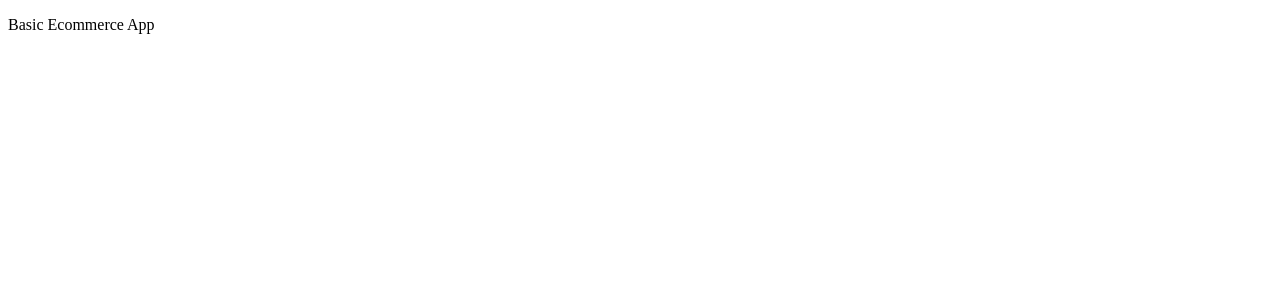
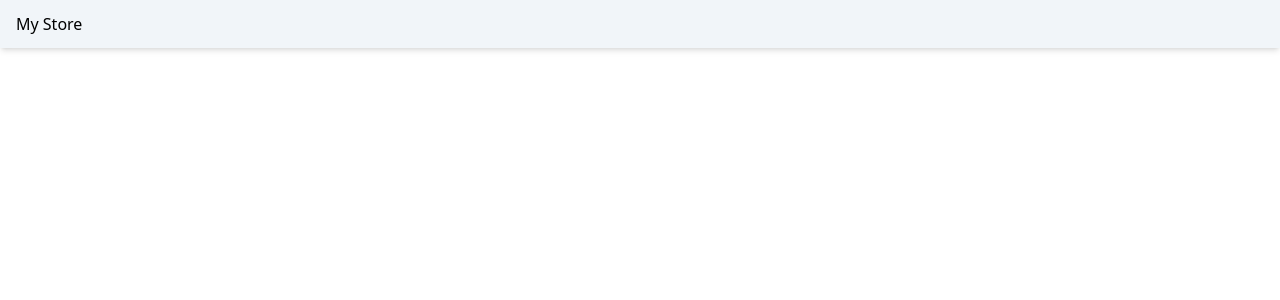
Before and after one commit to Chabsy123/basic-e-commerce-app, an Angular app: page / in a window 1280 px wide. Shown: the top 300 px of the page. Built offline with nearby package versions, Linux system fonts and the light colour scheme.

Commit message:
Basic Style with Tailwind CSS

```diff
--- a/package.json
+++ b/package.json
@@ -25,13 +25,17 @@
     "@angular-devkit/build-angular": "^19.2.9",
     "@angular/cli": "^19.2.9",
     "@angular/compiler-cli": "^19.2.0",
+    "@tailwindcss/postcss": "^4.1.11",
     "@types/jasmine": "~5.1.0",
+    "autoprefixer": "^10.4.21",
     "jasmine-core": "~5.6.0",
     "karma": "~6.4.0",
     "karma-chrome-launcher": "~3.2.0",
     "karma-coverage": "~2.2.0",
     "karma-jasmine": "~5.1.0",
     "karma-jasmine-html-reporter": "~2.1.0",
+    "postcss": "^8.5.6",
+    "tailwindcss": "^3.4.3",
     "typescript": "~5.7.2"
   }
 }
--- /dev/null
+++ b/postcss.config.js
@@ -0,0 +1,6 @@
+module.exports = {
+  plugins: {
+    tailwindcss: {},
+    autoprefixer: {},
+  }
+}
--- a/src/app/components/header/header.component.ts
+++ b/src/app/components/header/header.component.ts
@@ -3,14 +3,15 @@
 @Component({
   selector: 'app-header',
   imports: [],
-  template: `<p>{{ title() }}</p> `,
+  // encapsulate styles which cannot be used outside the component
+  template: `<div class="bg-slate-100 px-4 py-3 shadow-md"><span>My Store</span></div> `,
     //  changing the content here will also update the header in the UI
   styles: `
 
   `,
 })
 export class HeaderComponent {
-  title = signal('Basic Ecommerce App');
+
   // signals are better for dynamic data and when calling call like a function
   // we can use interpolation here to display the title but its better to use signal in todays code cause its highly reactive keeping track of where its used.
   // you can declare signal
--- a/src/styles.scss
+++ b/src/styles.scss
@@ -1 +1,6 @@
 /* You can add global styles to this file, and also import other style files */
+// and the global styles are reusable in all the components
+
+@tailwind base;
+@tailwind components;
+@tailwind utilities;
--- /dev/null
+++ b/tailwind.config.js
@@ -0,0 +1,10 @@
+/** @type {import('tailwindcss').Config} */
+module.exports = {
+  content: [
+    "./src/**/*.{html,ts}",
+  ],
+  theme: {
+    extend: {},
+  },
+  plugins: [],
+}
```
Also changed, not shown: 1 other file (tests, documents, lock files or other folders).
